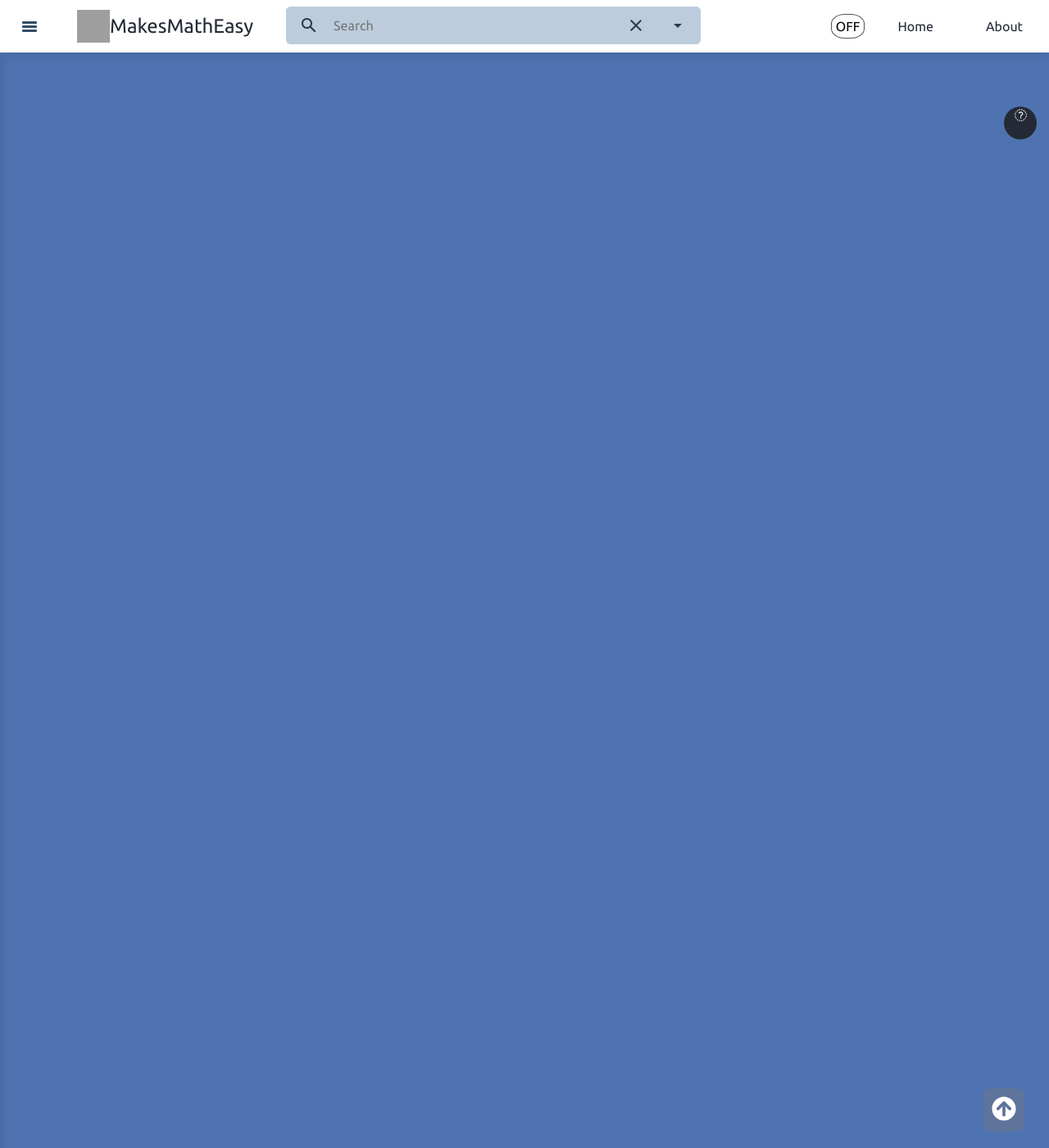
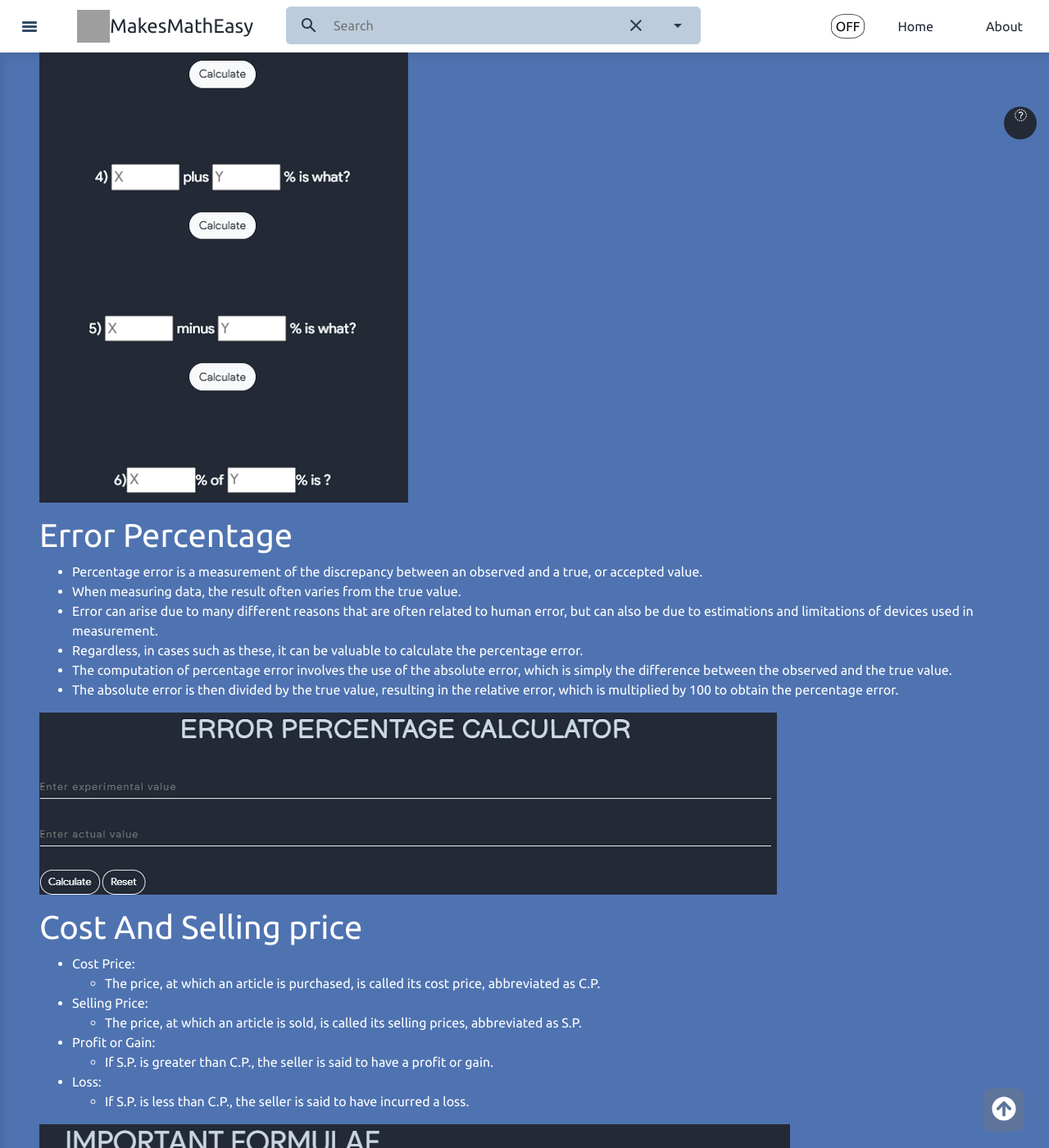
Before and after one commit to makesmatheasy/makesmatheasy-documentation, a Jekyll site: the page built from docs/general_maths.md, in a window 1280 px wide and 1400 px high, scrolled down 20608 px. Shown: the whole window at 82% size. Built offline with Jekyll 4.4.1, drawn with Linux system fonts in a browser that asks for light colours; nearby versions of some CDN libraries; some of the changed text lies outside the part shown; grey boxes are pictures that could not be loaded.

Commit message:
added docs

```diff
--- a/docs/general_maths.md
+++ b/docs/general_maths.md
@@ -400,3 +400,94 @@
     </p>
 - This tool just takes the number and returns its sum of divisors.<br>
 ![sumDiv](../public/images/general math/sumDiv.png)
+
+
+
+# Squares and Cubes in a range
+- This tool finds perfect square and cubes in a specified range
+
+
+![sumDiv](../public/images/general math/perfect-square-1.png)
+
+
+![sumDiv](../public/images/general math/perfect-square-2.png)
+
+
+# Factorization
+- To the factor, a number means to break it up into numbers that can be multiplied to get the original number. For example,
+- 24 = 4 × 6	4 and 6 are the factors of 24
+- 9 = 3 × 3	3 is the factor of 9
+- Also, numbers can be factorized into different combinations. There are different ways to find the Factors of a Number.
+
+
+![sumDiv](../public/images/general math/factor-1.png)
+
+
+
+![sumDiv](../public/images/general math/factor-2.png)
+
+
+# Percentage
+- In mathematics, a percentage is a number or ratio that can be expressed as a fraction of 100. If we have to calculate percent of a number, divide the number by whole and multiply by 100.
+- Hence, the percentage means, a part per hundred. The word per cent means per 100.
+- It represented by the symbol “%”.
+- Examples of percentages are:
+  - 10% is equal to 1/10 fraction
+  - 20% is equivalent to ⅕ fraction
+  - 25% is equivalent to ¼ fraction
+  - 50% is equivalent to ½ fraction
+  - 75% is equivalent to ¾ fraction
+  - 90% is equivalent to 9/10 fraction
+
+
+![sumDiv](../public/images/general math/percentage-1.png)
+
+
+
+![sumDiv](../public/images/general math/percentage-2.png)
+
+# Error Percentage
+- Percentage error is a measurement of the discrepancy between an observed and a true, or accepted value.
+- When measuring data, the result often varies from the true value.
+- Error can arise due to many different reasons that are often related to human error, but can also be due to estimations and limitations of devices used in measurement.
+- Regardless, in cases such as these, it can be valuable to calculate the percentage error.
+- The computation of percentage error involves the use of the absolute error, which is simply the difference between the observed and the true value.
+- The absolute error is then divided by the true value, resulting in the relative error, which is multiplied by 100 to obtain the percentage error.
+
+
+
+![sumDiv](../public/images/general math/percentage-3.png)
+
+
+
+# Cost And Selling price
+- Cost Price:
+  - The price, at which an article is purchased, is called its cost price, abbreviated as C.P.
+- Selling Price:
+  - The price, at which an article is sold, is called its selling prices, abbreviated as S.P.
+- Profit or Gain:
+  - If S.P. is greater than C.P., the seller is said to have a profit or gain.
+- Loss:
+  - If S.P. is less than C.P., the seller is said to have incurred a loss.
+
+
+![sumDiv](../public/images/general math/cost-selling.png)
+
+
+# Effective Intrest Calculator
+
+- The effective annual interest rate is the real return on a savings account or any interest-paying investment when the effects of compounding over time are taken into account.
+-  It also reveals the real percentage rate owed in interest on a loan, a credit card, or any other debt.
+-  It is also called the effective interest rate, the effective rate, or the annual equivalent rate.
+
+
+
+![sumDiv](../public/images/general math/effective-intrest.png)
+
+
+# Set Calculator
+
+
+
+
+![sumDiv](../public/images/general math/set-calc.png)
```
Also changed, not shown: public/images/general math/cost-selling.png (added), public/images/general math/effective-intrest.png (added), public/images/general math/factor - 2.png (added), public/images/general math/factor -1.png (added), public/images/general math/percentage-1.png (added), public/images/general math/percentage-2.png (added), public/images/general math/percentage-3.png (added), public/images/general math/perfect-square-1.png (added), public/images/general math/perfect-square-2.png (added), public/images/general math/set-calc.png (added).
